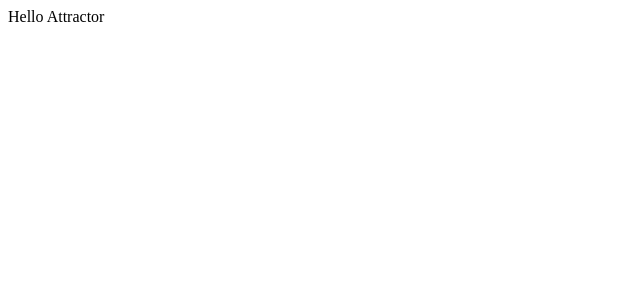
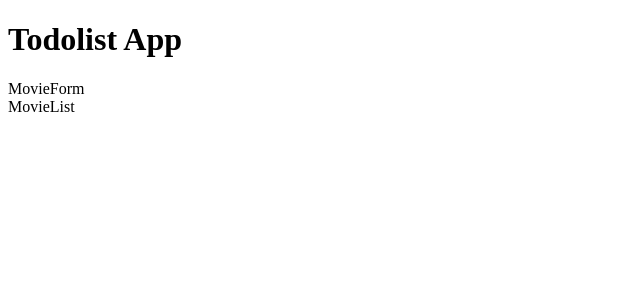
Before and after one commit to Sultanov1/Hm_59, a React (Vite) app: page / in a window 1280 px wide. Shown: the top 300 px of the page, without its empty margins (0-640 px from the left). Built offline with nearby package versions, Linux system fonts and the light colour scheme.

Commit message:
Добавление компонетов к нашей ленте.

```diff
--- a/src/App.tsx
+++ b/src/App.tsx
@@ -1,10 +1,9 @@
+import TodoList from './containers/TodoList/TodoList';
+
 const App = () => {
-
   return (
-    <>
-      Hello Attractor
-    </>
+    <TodoList/>
   )
 };
 
-export default App
+export default App;
--- /dev/null
+++ b/src/components /MovieForm/MovieForm.tsx
@@ -0,0 +1,9 @@
+const MovieForm = () => {
+  return (
+    <div>
+      MovieForm
+    </div>
+  );
+};
+
+export default MovieForm;
--- /dev/null
+++ b/src/components /MovieList/MovieLIst.tsx
@@ -0,0 +1,9 @@
+const MovieLIst = () => {
+  return (
+    <div>
+      MovieList
+    </div>
+  );
+};
+
+export default MovieLIst;
--- /dev/null
+++ b/src/containers/TodoList/TodoList.tsx
@@ -0,0 +1,14 @@
+import MovieForm from '../../components /MovieForm/MovieForm';
+import MovieList from '../../components /MovieList/MovieLIst';
+
+const TodoList = () => {
+  return (
+    <div>
+      <h1>Todolist App</h1>
+      <MovieForm/>
+      <MovieList/>
+    </div>
+  );
+};
+
+export default TodoList;
--- a/src/main.tsx
+++ b/src/main.tsx
@@ -1,9 +1,6 @@
-import React from 'react';
 import ReactDOM from 'react-dom/client';
-import App from './App.tsx';
+import App from './App';
 
 ReactDOM.createRoot(document.getElementById('root')!).render(
-  <React.StrictMode>
     <App/>
-  </React.StrictMode>,
 );
--- /dev/null
+++ b/src/types.ts
@@ -0,0 +1,4 @@
+export interface Movie {
+  id: string;
+  name: string;
+}
```
Also changed, not shown: src/components /MovieList/MovieItem.tsx (added, +9 -0 lines).
